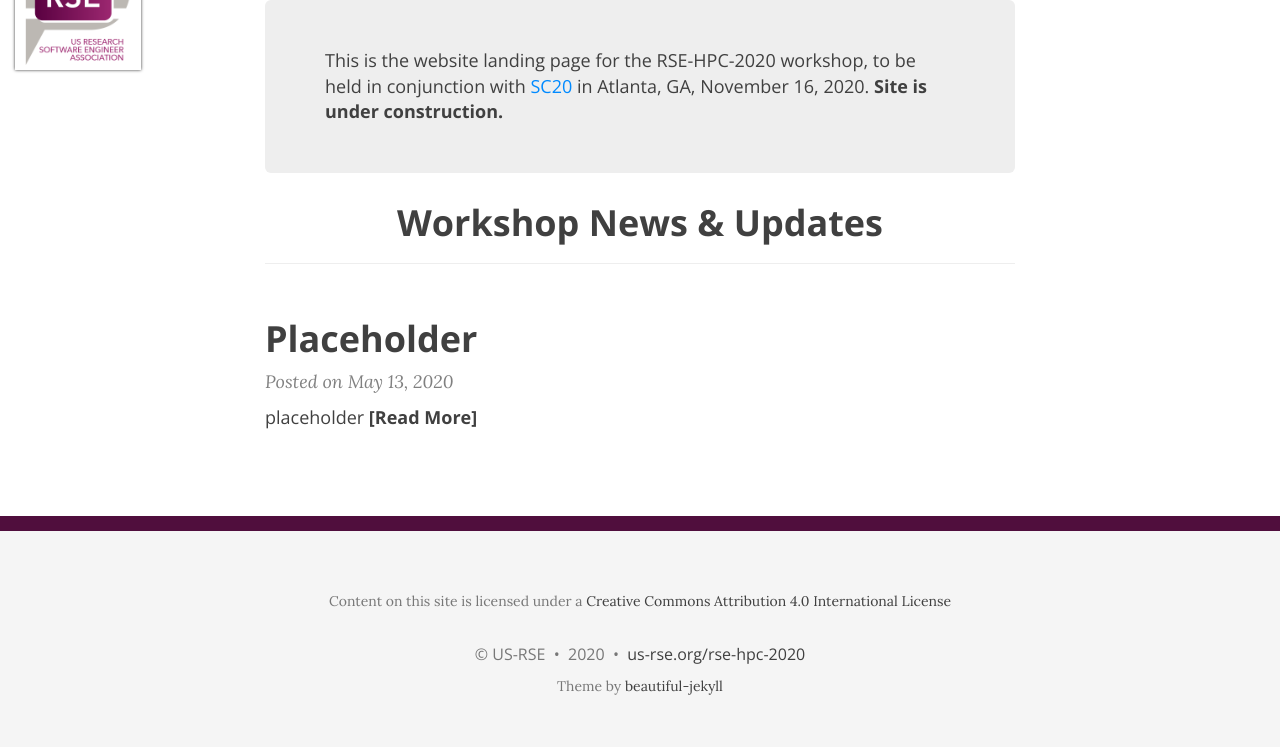
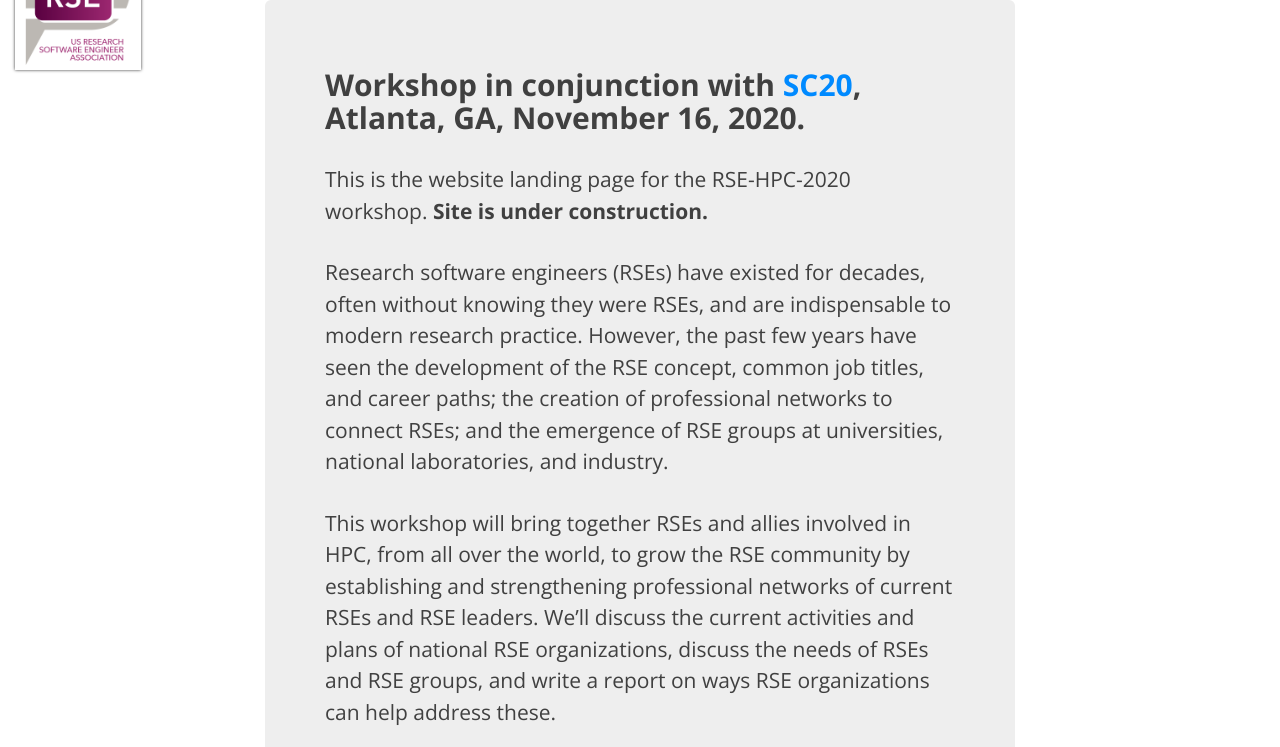
Before and after one commit to USRSE/rse-hpc-2020, a Jekyll site: the page built from index.html, in a window 1280 px wide and 1400 px high, cut to the strip 100-847 px from the top of the window. Built offline with Jekyll 4.4.1, drawn with Linux system fonts in a browser that asks for light colours; nearby versions of some CDN libraries; the list of posts is cut into pages by our own code; some of the changed text lies outside the part shown.

Commit message:
Add most of the starting content

```diff
--- a/_config.yml
+++ b/_config.yml
@@ -32,7 +32,9 @@ navbar-links:
 
   About:
 #    - Overview & Goals: "about"
-    - Organizing Committee: "committee"
+    - Agenda: "agenda"
+    - Call for Submissions: "call"
+    - Committees: "committee"
 #  Participants:
 #    - Application: "application"
 #    - Venue: "venue"
--- a/index.html
+++ b/index.html
@@ -8,11 +8,20 @@ fb-img:
 
 
 <div class="main-explain-area jumbotron">
+  <h2> Workshop in conjunction with <a
+  href='https://sc20.supercomputing.org'>SC20</a>,
+  Atlanta, GA, November 16, 2020.
+  </h2>
 
-This is the website landing page for the RSE-HPC-2020 workshop, to be
-held in conjunction with <a href='https://sc20.supercomputing.org'>SC20</a> in Atlanta, GA, November 16, 2020.
-
-<b>Site is under construction.</b>
+  <p>
+  This is the website landing page for the RSE-HPC-2020 workshop.
+  <b>Site is under construction.</b>
+  <p>
+  Research software engineers (RSEs) have existed for decades, often without knowing they were RSEs, and are indispensable to modern research practice.  However, the past few years have seen the development of the RSE concept, common job titles, and career paths; the creation of professional networks to connect RSEs; and the emergence of RSE groups at universities, national laboratories, and industry.
+  <p>
+  This workshop will bring together RSEs and allies involved in HPC, from all over the world, to grow the RSE community by establishing and strengthening professional networks of current RSEs and RSE leaders.  We’ll discuss the current activities and plans of national RSE organizations, discuss the needs of RSEs and RSE groups, and write a report on ways RSE organizations can help address these.
+  <p>
+  Most of the workshop time will be spent in interactive panel discussions, together with a keynote address and several shorter talks to establish context.
 
 </div>
 
```
Also changed, not shown: pages/agenda.md (added, +23 -0 lines), pages/call.md (added, +7 -0 lines), pages/committee.md (+32 -5 lines).
